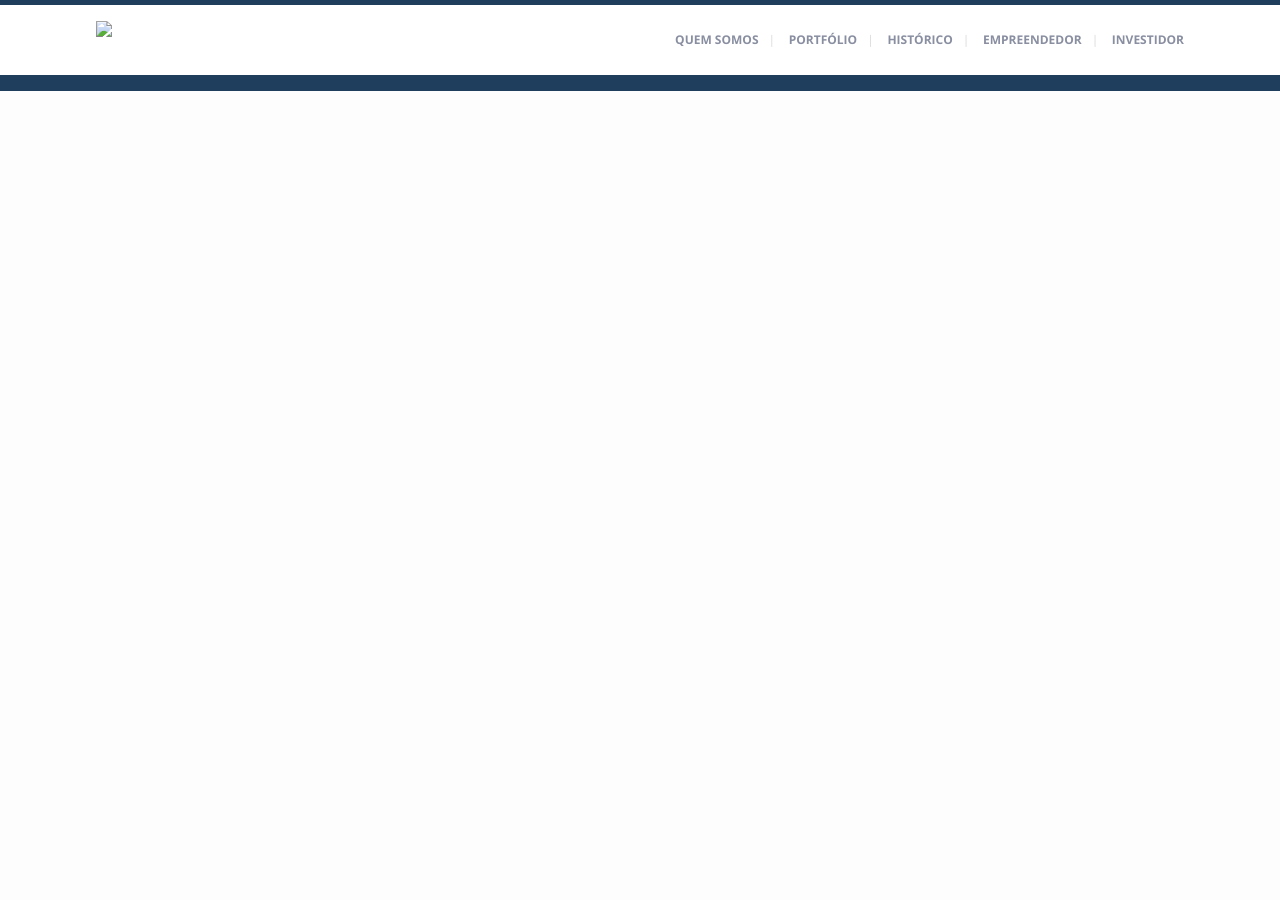
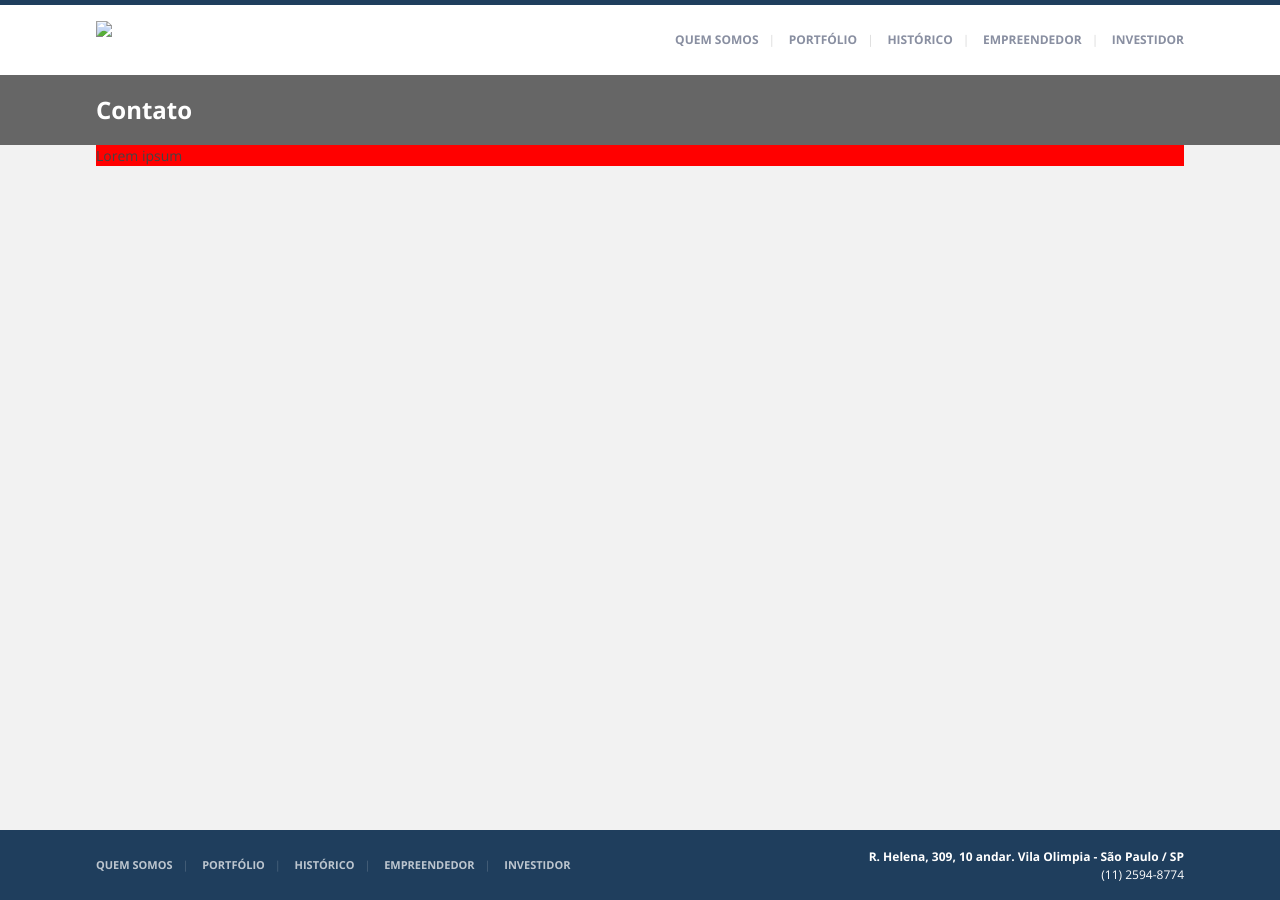
Before and after one commit to spventures/spventures.github.io, a Jekyll site: the page built from form.html, in a window 1280 px wide. Built offline with Jekyll 4.4.1, drawn with Linux system fonts in a browser that asks for light colours; nearby versions of some CDN libraries; library files that are not in the unit come from our copies; comment, search, counter and statistics services are not loaded.

Commit message:
Added styles to form page

```diff
--- a/_layouts/internas.html
+++ b/_layouts/internas.html
@@ -3,7 +3,7 @@
 
   {% include head.html %}
 
-  <body>
+  <body id="internas">
 
     {% include header.html %}
 
--- a/_sass/_layout.scss
+++ b/_sass/_layout.scss
@@ -14,6 +14,8 @@ header.default {
   background: #fff;
   border-top: 5px solid $blue;
   position: fixed;
+  top: 0;
+  left: 0;
   z-index: 200;
 
   .logo {
@@ -360,3 +362,34 @@ footer {
     } // a
   }
 }
+
+
+// Internas
+
+#internas {
+  background: #f2f2f2;
+
+  .headline {
+    height: 70px;
+    line-height: 70px;
+    background: $medium-grey;
+    margin: 75px 0 0 0;
+
+    h1 {
+      font-weight: bold;
+      font-size: 24px;
+      color: #fff;
+    }
+  }
+
+  footer {
+    width: 100%;
+    position: absolute;
+    bottom: 0;
+    left: 0;
+  }
+}
+
+.contact-form {
+  background: red;
+}
--- a/form.html
+++ b/form.html
@@ -4,7 +4,18 @@ title: SP Ventures
 permalink: /proposta/
 ---
 <div id="form">
+
+  <div class="headline">
+    <div class="wrapper">
+      <h1>Contato</h1>
+    </div>
+  </div>
+
   <div class="wrapper">
-    FORM AQUI
+
+    <div class="contact-form">
+      Lorem ipsum
+    </div>
+
   </div>
 </div>
```
